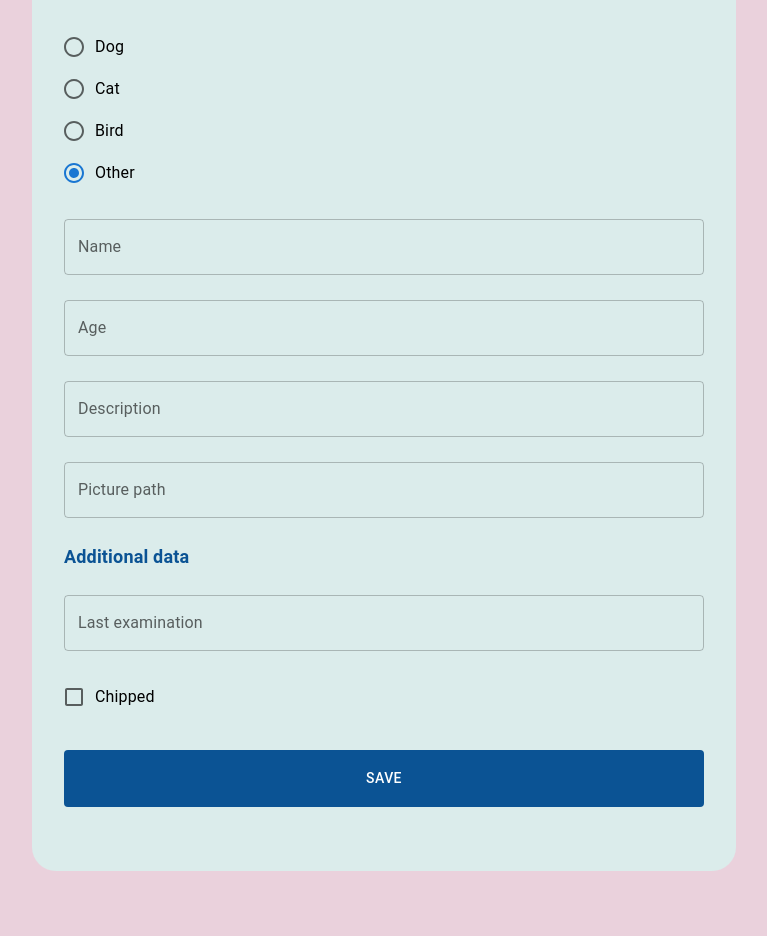
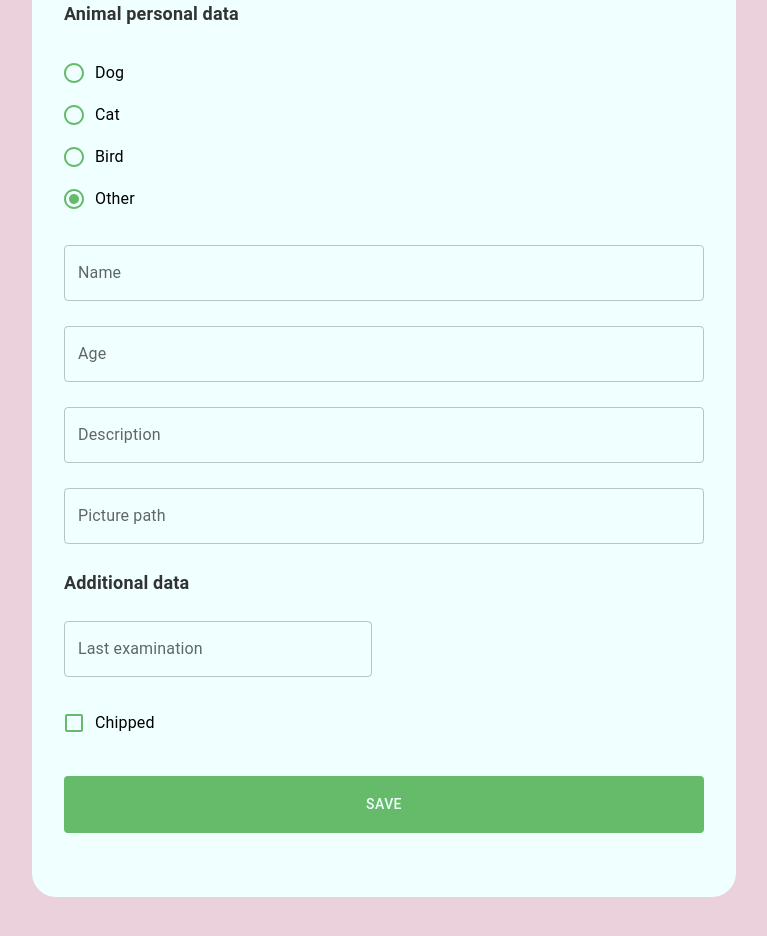
Before and after one commit to mpijuk/JuniorDev-React-FinalProject, a React (Vite) app: page /addNew in a window 1280 px wide. Shown: the part 426-1362 px from the top of the page, without its empty margins (256-1023 px from the left). Built offline with nearby package versions, Linux system fonts and the light colour scheme.

Commit message:
Added date picker and fixed date format

```diff
--- a/package.json
+++ b/package.json
@@ -14,7 +14,9 @@
     "@emotion/styled": "^11.10.8",
     "@mui/icons-material": "^5.11.16",
     "@mui/material": "^5.12.2",
+    "@mui/x-date-pickers": "^6.3.0",
     "axios": "^1.4.0",
+    "dayjs": "^1.11.7",
     "formik": "^2.2.9",
     "google-map-react": "^2.2.0",
     "json-server": "^0.17.3",
--- a/src/App.jsx
+++ b/src/App.jsx
@@ -6,11 +6,14 @@ import Donations from "./pages/Donations";
 import AddNew from "./pages/AddNew";
 import Header from "./components/Header";
 import { useState } from "react";
+import { LocalizationProvider } from '@mui/x-date-pickers';
+import { AdapterDayjs } from '@mui/x-date-pickers/AdapterDayjs'
 
 const App = () => {
   const [isAdmin, setIsAdmin] = useState(false);
 
   return (
+    <LocalizationProvider dateAdapter={AdapterDayjs}>
       <BrowserRouter>
         <Header isAdmin={isAdmin} setAdmin={setIsAdmin} />
         <Routes>
@@ -21,6 +24,8 @@ const App = () => {
             <Route path="/addNew" element={<AddNew />} />
         </Routes>
       </BrowserRouter>
+    </LocalizationProvider>
+
   );
 }
 
--- a/src/components/aboutUsComponents/Map.jsx
+++ b/src/components/aboutUsComponents/Map.jsx
@@ -10,7 +10,7 @@ const Map = () => {
 
         <div className={styles.googleMap}>
             <GoogleMapReact
-              bootstrapURLKeys={{ key: 'AIzaSyClUmUvKQfcN8CKOirzYK5Mnu01kQP_FnY' }}
+              bootstrapURLKeys={{ key: '' }}
               defaultCenter={location}
               defaultZoom={17}
             >
--- a/src/components/addNewComponents/AddNewForm.jsx
+++ b/src/components/addNewComponents/AddNewForm.jsx
@@ -9,7 +9,10 @@ import {
     FormControl,
     Typography,
     useMediaQuery,
+    Divider,
 } from "@mui/material";
+import { DatePicker } from '@mui/x-date-pickers';
+import dayjs from "dayjs";
 import { Formik } from "formik";
 import * as yup from "yup";
 import { requestFormat } from "../../utils";
@@ -20,7 +23,6 @@ const orderSchema = yup.object().shape({
     name: yup.string().min(2, 'name too short').required("Name is required"),
     age: yup.string().required("Age is required"),
     picturePath: yup.string().required("Picture path is required"),
-    lastExamination: yup.string().required("Last examination date is required")
 });
 
 const initialValuesOrder = {
@@ -29,7 +31,7 @@ const initialValuesOrder = {
     age: "",
     description: "",
     picturePath: "",
-    lastExamination: "",
+    lastExamination: "1/1/2022",
     chipped: false,
     adopted: false,
 };
@@ -50,7 +52,7 @@ const AddNewForm = () => {
           p="2rem"
           m="4rem auto"
           borderRadius="1.5rem"
-          backgroundColor="#DBECEB"
+          backgroundColor= "azure"
         >
             <Formik
               onSubmit={handleFormSubmit}
@@ -64,6 +66,7 @@ const AddNewForm = () => {
                   handleBlur,
                   handleChange,
                   handleSubmit,
+                  setFieldValue,
                 }) => (
                     <form onSubmit={handleSubmit}>
                         <Box
@@ -71,9 +74,12 @@ const AddNewForm = () => {
                           gap = "25px"
                           gridTemplateColumns="repeat(4, minmax(0, 1fr))"
                         >
-                            <Typography color="#0b5394" fontWeight="800" fontSize="30px" gridColumn="span 4">Add new animal</Typography>
+                            <Typography color="#333" fontWeight="800" fontSize="30px" gridColumn="span 4">Add new animal</Typography>
+                            <Divider sx={{
+                                gridColumn: "span 4",
+                              }}/>
 
-                            <Typography color="#0b5394" fontWeight="600" fontSize="18px" gridColumn="span 4">Animal personal data</Typography>
+                            <Typography color="#333" fontWeight="600" fontSize="18px" gridColumn="span 4">Animal personal data</Typography>
                             <RadioGroup
                               onChange={handleChange}
                               value={values.species}
@@ -82,10 +88,10 @@ const AddNewForm = () => {
                                 gridColumn: "span 4",
                               }}
                             >
-                                <FormControlLabel value="Dog" label="Dog" control={<Radio />}></FormControlLabel>
-                                <FormControlLabel value="Cat" label="Cat" control={<Radio />}></FormControlLabel>
-                                <FormControlLabel value="Bird" label="Bird" control={<Radio />}></FormControlLabel>
-                                <FormControlLabel value="Other" label="Other" control={<Radio />}></FormControlLabel>
+                                <FormControlLabel value="Dog" label="Dog" control={<Radio style={{ color: "#66bb6a" }}/>}></FormControlLabel>
+                                <FormControlLabel value="Cat" label="Cat" control={<Radio style={{ color: "#66bb6a" }}/>}></FormControlLabel>
+                                <FormControlLabel value="Bird" label="Bird" control={<Radio style={{ color: "#66bb6a" }}/>}></FormControlLabel>
+                                <FormControlLabel value="Other" label="Other" control={<Radio style={{ color: "#66bb6a" }}/>}></FormControlLabel>
                             </RadioGroup>
                             <TextField
                               label="Name"
@@ -129,16 +135,12 @@ const AddNewForm = () => {
                               sx={{ gridColumn: "span 4" }}
                             />
 
-                            <Typography color="#0b5394" fontWeight="600" fontSize="18px" gridColumn="span 4">Additional data</Typography>
-                            <TextField
+                            <Typography color="#333" fontWeight="600" fontSize="18px" gridColumn="span 4">Additional data</Typography>
+                            <DatePicker
+                              onChange={(value) => setFieldValue("lastExamination", dayjs(value).format("MM/DD/YYYY"))}
                               label="Last examination"
-                              onBlur={handleBlur}
-                              onChange={handleChange}
-                              value={values.lastExamination}
                               name="lastExamination"
-                              error={Boolean(touched.lastExamination) && Boolean(errors.lastExamination)}
-                              helperText={touched.lastExamination && errors.lastExamination}
-                              sx={{ gridColumn: "span 4" }}
+                              sx={{ gridColumn: "span 2" }}
                             />
                             <FormControl
                               sx={{
@@ -150,7 +152,7 @@ const AddNewForm = () => {
                                   onChange={handleChange}
                                   value={values.chipped}
                                   name="chipped"
-                                  control={<Checkbox />}
+                                  control={<Checkbox style={{ color: "#66bb6a" }}/>}
                                 />
                             </FormControl>
                         </Box>
@@ -161,9 +163,9 @@ const AddNewForm = () => {
                               sx={{
                                 m: "2rem 0",
                                 p: "1rem",
-                                backgroundColor: "#0b5394",
-                                color: "white",
-                                "&:hover": { color: "#0b5394" },
+                                backgroundColor: "#66bb6a",
+                                color: "azure",
+                                "&:hover": { color: "#66bb6a" },
                               }}
                             >
                                 Save
```
Also changed, not shown: animalShelter.json (+55 -0 lines), 1 other file (tests, documents, lock files or other folders). Lines whose indentation alone changed are shown as unchanged.
